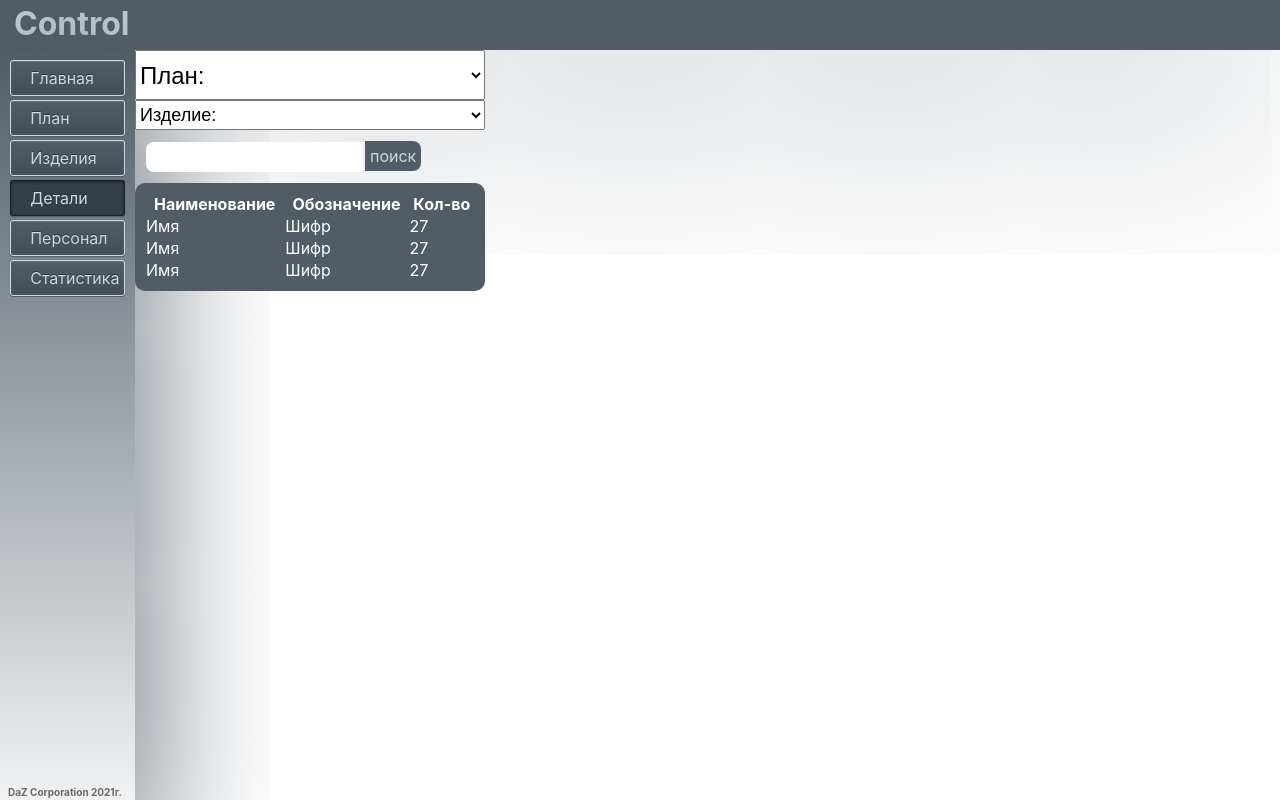
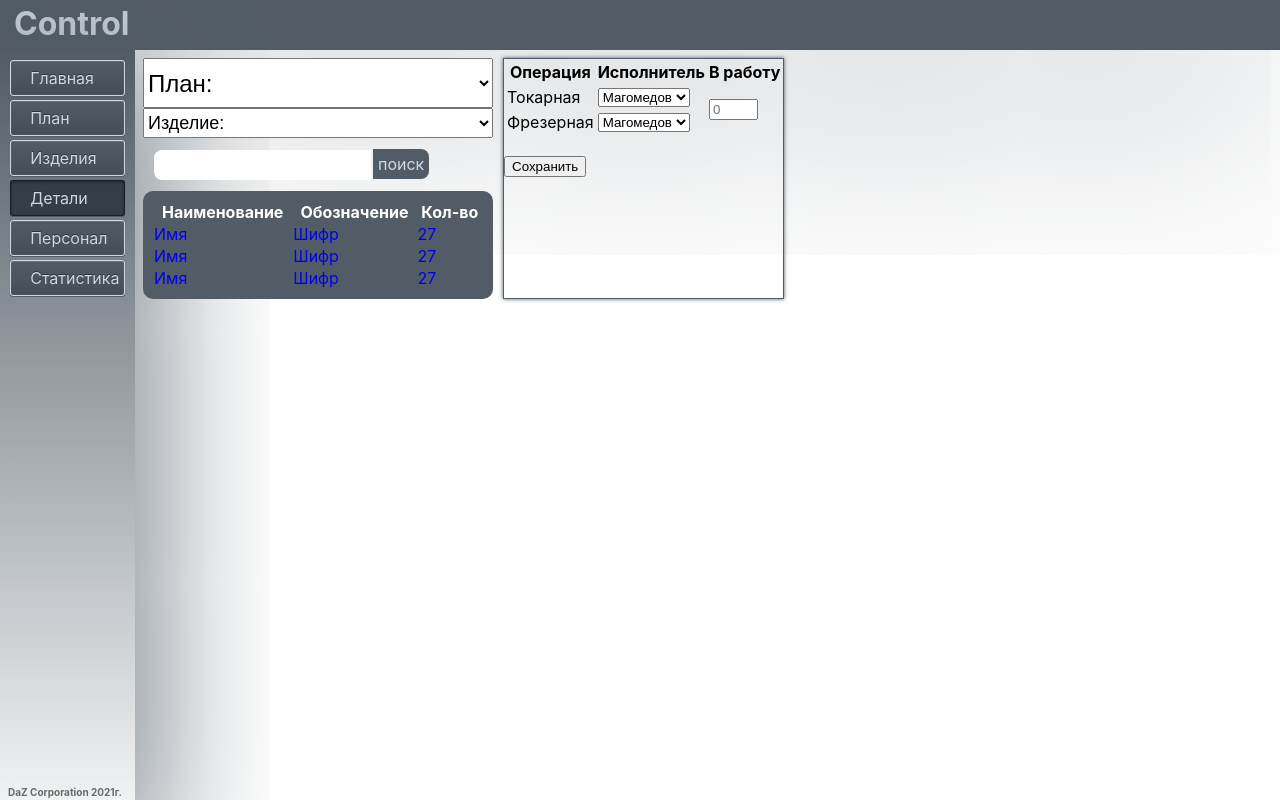
Before and after one commit to ZubayrM/control-frontend, a React (Create React App) app: page /detail in a window 1280 px wide. Built offline with nearby package versions, Linux system fonts and the light colour scheme.

Commit message:
add PANEL

```diff
--- /dev/null
+++ b/src/component/Main/Details/DetailPage.js
@@ -0,0 +1,24 @@
+import * as React from "react";
+import Detail from "./ListDetail/Detail";
+import DetailList from "./ListDetail/DetailList";
+import PanelDetail from "./PanelDetail/PanelDetail";
+import style from "./DetailPage.module.css"
+
+export default class DetailPage extends React.Component{
+
+
+    render() {
+        return(
+            <div className={style.page}>
+                <div className={style.list}>
+                    <DetailList iaPlan = {this.props.iaPlan}/>
+                </div>
+                <div className={style.panel}>
+                    <PanelDetail />
+                </div>
+
+            </div>
+        )
+    }
+
+}
--- /dev/null
+++ b/src/component/Main/Details/DetailPage.module.css
@@ -0,0 +1,23 @@
+.list{
+    grid-area: l;
+}
+
+.panel{
+    grid-area: p;
+
+    margin-left: 10px;
+    border: 1px solid rgb(81,92,102);
+    box-shadow: 0 0 4px rgb(81,92,102) ;
+}
+
+.page{
+    display: grid;
+    margin: 8px;
+    border: 10px;
+
+    grid-template-columns: auto auto;
+
+
+    grid-template-areas:
+            "l p";
+}
--- a/src/component/Main/Details/DetailList.js
+++ b/src/component/Main/Details/ListDetail/DetailList.js
@@ -1,7 +1,7 @@
 import * as React from "react";
 import Detail from "./Detail";
 import style from "./Detail.module.css"
-import DetailController from "../../../controller/DetailController";
+import DetailController from "../../../../controller/DetailController";
 import {Link} from "react-router-dom";
 
 
@@ -58,19 +58,19 @@ export default class DetailList extends React.Component{
                             <th>Кол-во</th>
                         </tr>
                         <tr>
-                            <td>Имя</td>
-                            <td>Шифр</td>
-                            <td>27</td>
+                            <td><a href='/'>Имя</a></td>
+                            <td><a href='/'>Шифр</a></td>
+                            <td><a href='/'>27</a></td>
                         </tr>
                         <tr>
-                            <td>Имя</td>
-                            <td>Шифр</td>
-                            <td>27</td>
+                            <td><a href='/'>Имя</a></td>
+                            <td><a href='/'>Шифр</a></td>
+                            <td><a href='/'>27</a></td>
                         </tr>
                         <tr>
-                            <td>Имя</td>
-                            <td>Шифр</td>
-                            <td>27</td>
+                            <td><a href='/'>Имя</a></td>
+                            <td><a href='/'>Шифр</a></td>
+                            <td><a href='/'>27</a></td>
                         </tr>
                     </table>
                 </div>
--- /dev/null
+++ b/src/component/Main/Details/PanelDetail/PanelDetail.js
@@ -0,0 +1,40 @@
+import * as React from "react";
+
+export default class PanelDetail extends React.Component{
+    render() {
+        return(
+            <>
+                <table>
+                    <tr>
+                        <th>Операция</th>
+                        <th>Исполнитель</th>
+                        <th>В работу</th>
+                    </tr>
+                    <tr>
+                        <td>Токарная</td>
+                        <td>
+                            <select>
+                                <option>Магомедов</option>
+                                <option>Мамедов</option>
+                            </select>
+                        </td>
+                        <td rowSpan="2">
+                            <input type="text" size='3' placeholder='0'/>
+                        </td>
+                    </tr>
+                    <tr>
+                        <td>Фрезерная</td>
+                        <td>
+                            <select>
+                                <option>Магомедов</option>
+                                <option>Мамедов</option>
+                            </select>
+                        </td>
+                    </tr>
+                </table>
+                <br/>
+                <button>Сохранить</button>
+            </>
+        )
+    }
+}
--- a/src/component/Main/Main.js
+++ b/src/component/Main/Main.js
@@ -3,10 +3,11 @@ import {Route} from "react-router-dom";
 import EmployeeList from "./Employee/EmployeeList";
 import General from "./General/General";
 import Statistics from "./Statistacs/Statistics";
-import DetailList from "./Details/DetailList";
+import DetailList from "./Details/ListDetail/DetailList";
 import PlanPage from "./Plan/PlanPage";
 import ProductList from "./Product/ProductList";
 import style from "./Main.module.css";
+import DetailPage from "./Details/DetailPage";
 
 export default class Main extends React.Component{
 
@@ -51,7 +52,7 @@ export default class Main extends React.Component{
                         addProduct = {this.addProduct}
                         plan = {this.state.plan}
                     />}/>
-                    <Route path='/detail' render={() => <DetailList
+                    <Route path='/detail' render={() => <DetailPage
                         iaPlan = {this.updateIdPlan}
                     />}/>
                     <Route path='/product' render={() => <ProductList />}/>
```
Also changed, not shown: src/component/Main/Details/ListDetail/Detail.jsx (renamed from src/component/Main/Details/Detail.jsx), src/component/Main/Details/ListDetail/Detail.module.css (renamed from src/component/Main/Details/Detail.module.css), src/component/Main/Details/PanelDetail/PanelDetail.module.css (added).
